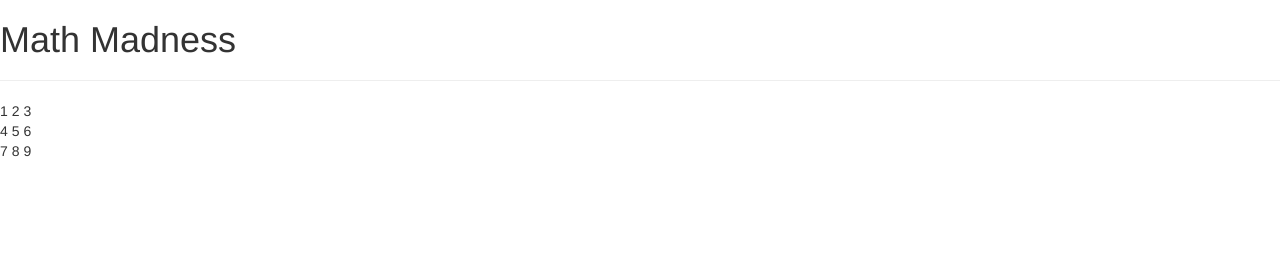
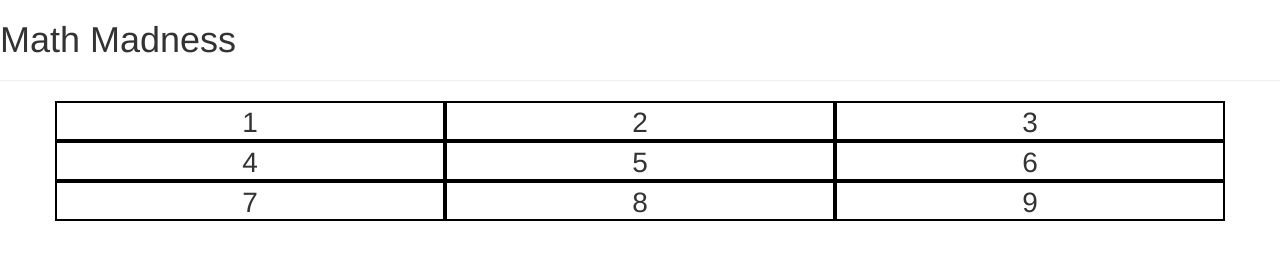
Before and after one commit to jhb563/MathMadness, a website: page server/views/index.html in a window 1280 px wide. Drawn offline with nearby package versions, Linux system fonts and the light colour scheme; some packages are replaced by stand-ins of ours; files that its build step writes are made by us from their sources; files whose address does not match are found by name.

Commit message:
Better Layout for Grid

```diff
--- a/client/css/styles.css
+++ b/client/css/styles.css
@@ -1,3 +1,16 @@
 .boardTile {
 	display: inline;
+	font-size: 2em;
+	border-style: solid;
+	border-width: 2px;
+	border-color: black;
 }
+
+.row {
+	text-align: center;
+	height: 40px;
+}
+
+.col-xs-4 {
+	height: 40px;
+}
--- a/client/partials/board.html
+++ b/client/partials/board.html
@@ -1,6 +1,6 @@
-<div ng-controller="boardControl">
-	<div ng-repeat="row in numbers">
-		<div ng-repeat="number in row" class="boardTile">
+<div ng-controller="boardControl" class="container">
+	<div ng-repeat="row in numbers" class="row">
+		<div ng-repeat="number in row" class="boardTile col-xs-4">
 			{{number}}
 		</div>
 	</div>
```
